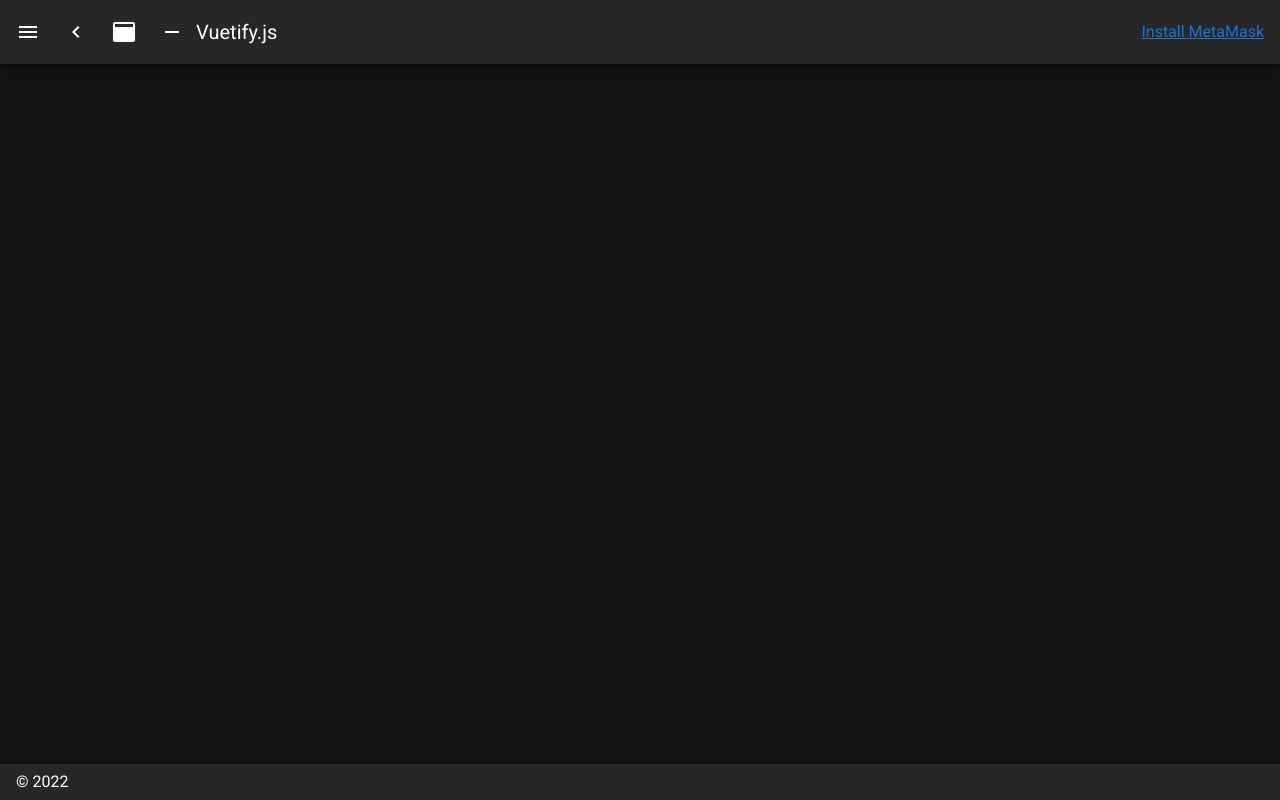
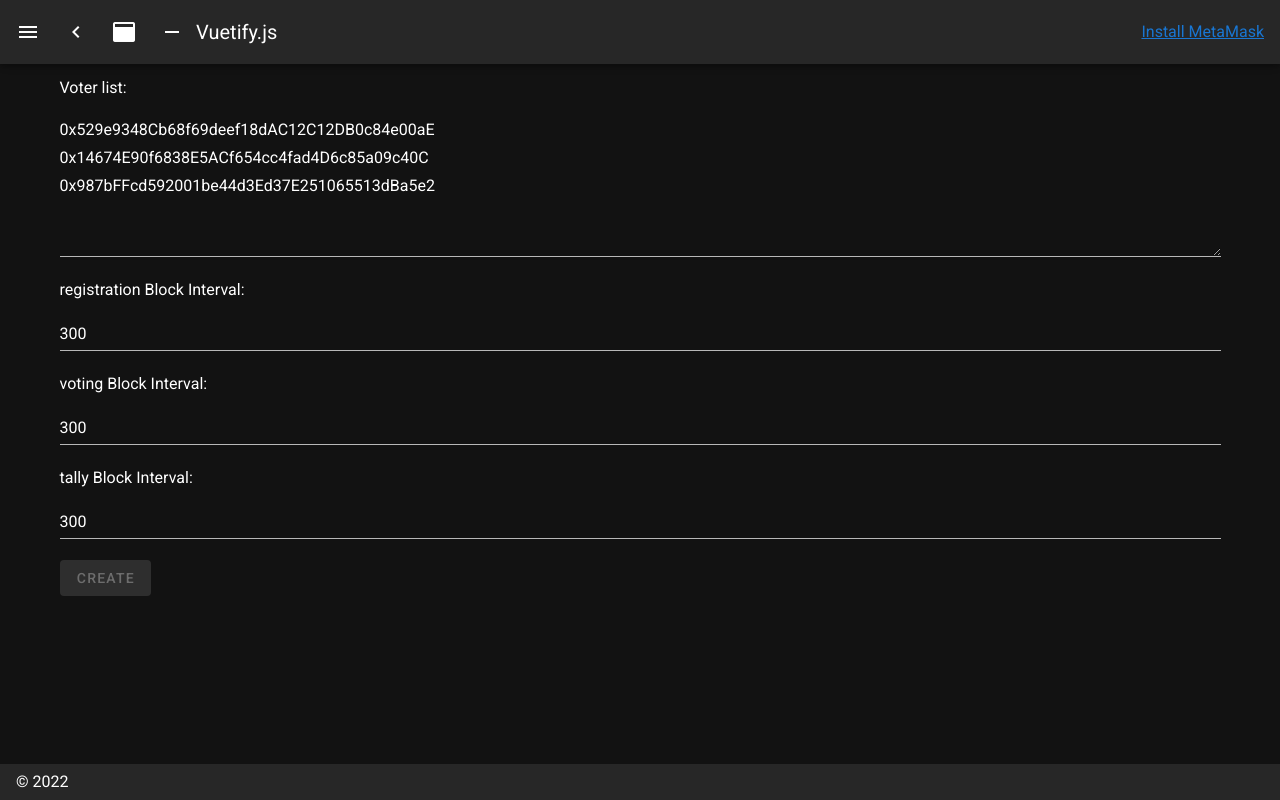
Before and after one commit to DASC7600-2022-E-Voting/E-Voting-App, a Nuxt app: page /setup in a window 1280 px wide. Built offline with nearby package versions, Linux system fonts and the light colour scheme.

Commit message:
✨ Add new vote page

```diff
--- a/constant/stub.js
+++ b/constant/stub.js
@@ -7,7 +7,5 @@ export const voters = [
 ];
 
 export const contractAddress = {
-    verifierMerkleTree: '0xB69f02a7cD10ce92dEd28613a11A5167e8De500c',
-    verifierZKSNARK: '0x6489793843b80372083da7Af3298170c0C7879ae',
     eVote: '0xBC0A7d04161D7269E888ccAc2A7F2dd95ff2387A',
 }
--- a/contracts/index.js
+++ b/contracts/index.js
@@ -4,22 +4,47 @@ import Pairing from './Pairing';
 import verifierMerkleTree from './verifierMerkleTree';
 import verifierZKSNARK from './verifierZKSNARK';
 
+export function newEVotingContract(web3, args = []) {
+    const contract = new web3.eth.Contract(eVote.abi);
+    return contract.deploy({ data: eVote.bytecode, arguments: args });
+}
+
 export function getEVotingContract(web3, address) {
     return new web3.eth.Contract(eVote.abi, address)
+}
+
+export function newMigrationsContract(web3, args = []) {
+    const contract = new web3.eth.Contract(Migrations.abi);
+    return contract.deploy({ data: Migrations.bytecode, args });
 }
 
 export function getMigrationsContract(web3, address) {
     return new web3.eth.Contract(Migrations.abi, address)
 }
 
+export function newPairingContract(web3, args = []) {
+    const contract = new web3.eth.Contract(Pairing.abi);
+    return contract.deploy({ data: Pairing.bytecode, args });
+}
+
 export function getPairingContract(web3, address) {
     return new web3.eth.Contract(Pairing.abi, address)
+}
+
+export function newVerifierMerkleTreeContract(web3, args = []) {
+    const contract = new web3.eth.Contract(verifierMerkleTree.abi);
+    return contract.deploy({ data: verifierMerkleTree.bytecode, args });
 }
 
 export function getVerifierMerkleTreeContract(web3, address) {
     return new web3.eth.Contract(verifierMerkleTree.abi, address)
 }
 
+export function newVerifierZKSNARKContract(web3, args = []) {
+    const contract = new web3.eth.Contract(verifierZKSNARK.abi);
+    return contract.deploy({ data: verifierZKSNARK.bytecode, args });
+}
+
 export function getVerifierZKSNARKContract(web3, address) {
     return new web3.eth.Contract(verifierZKSNARK.abi, address)
 }
--- a/layouts/default.vue
+++ b/layouts/default.vue
@@ -70,7 +70,7 @@ export default {
                 },
                 {
                     icon: "mdi-chart-bubble",
-                    title: "Setup",
+                    title: "New Vote",
                     to: "/setup",
                 },
                 {
--- a/pages/setup/index.vue
+++ b/pages/setup/index.vue
@@ -1,9 +1,105 @@
 <template>
-    <div></div>
+    <div>
+        <div>
+            <div>
+                <label>Voter list:</label>
+                <v-textarea v-model="votersString" />
+            </div>
+            <div>
+                <div>
+                    <label>registration Block Interval:</label>
+                    <v-text-field v-model="registrationBlockInterval" type="number" />
+                </div>
+                <div>
+                    <label>voting Block Interval:</label>
+                    <v-text-field v-model="votingBlockInterval" type="number" />
+                </div>
+                <div>
+                    <label>tally Block Interval:</label>
+                    <v-text-field v-model="tallyBlockInterval" type="number" />
+                </div>
+            </div>
+            <div>
+                <div v-if="newContractAddress">
+                    <h2>New vote created: {{ newContractAddress }}</h2>
+                    <div>Go to vote admin page to setup verifier keys</div>
+                    <nuxt-link :to="`/vote/${newContractAddress}/admin`">
+                        Vote admin page
+                    </nuxt-link>
+                </div>
+                <div v-if="isLoading">Loading...</div>
+                <v-btn v-else :disabled="!getAddress" @click="deploy">Create</v-btn>
+            </div>
+        </div>
+    </div>
 </template>
 <script>
+import { mapGetters } from 'vuex';
+import web3 from 'web3';
+import {
+    newEVotingContract,
+    newVerifierMerkleTreeContract,
+    newVerifierZKSNARKContract,
+} from '~/contracts';
+import { MerkleTree } from '~/helper/merkleTree';
+import { voters } from '~/constant/stub';
+import { DEPOSIT_VALUE } from '~/constant';
 
 export default {
     name: 'SetupPage',
+    data() {
+        return {
+            error: '',
+            isLoading: false,
+            votersString: voters.join('\n'),
+            voters,
+            registrationBlockInterval: 300,
+            votingBlockInterval: 300,
+            tallyBlockInterval: 300,
+            newContractAddress: '',
+        };
+    },
+    computed: {
+        ...mapGetters('wallet', ['getAddress', 'getWeb3']),
+        usersMerkleTree() {
+            return new MerkleTree(this.voters);
+        },
+    },
+    watch: {
+        votersString(s) {
+            if (s) {
+                this.voters = s.split('\n')
+            }
+        },
+    },
+    methods: {
+        async deploy() {
+            try {
+                const [verifierZKSNARK, verifierMerkleTree] = await Promise.all([
+                    newVerifierZKSNARKContract(this.getWeb3()).send({ from: this.getAddress }),
+                    newVerifierMerkleTreeContract(this.getWeb3()).send({ from: this.getAddress }),
+                ]);
+                this.isLoading = true;
+                console.log(verifierZKSNARK);
+                console.log(verifierMerkleTree);
+                const verifierZKSNARKAddress = verifierZKSNARK.options.address;
+                const verifierMerkleTreeAddress = verifierMerkleTree.options.address;
+                const eVoting = await newEVotingContract(this.getWeb3(), [
+                    verifierMerkleTreeAddress,
+                    verifierZKSNARKAddress,
+                    this.usersMerkleTree.getHexRoot(),
+                    this.registrationBlockInterval,
+                    this.votingBlockInterval,
+                    this.tallyBlockInterval,
+                ]).send({ from: this.getAddress, value: web3.utils.toWei(DEPOSIT_VALUE, "ether") });
+                this.newContractAddress = eVoting.options.address;
+            } catch (err) {
+                console.error(err);
+                this.error = err;
+            } finally {
+                this.isLoading = false;
+            }
+        },
+    },
 }
 </script>
```
